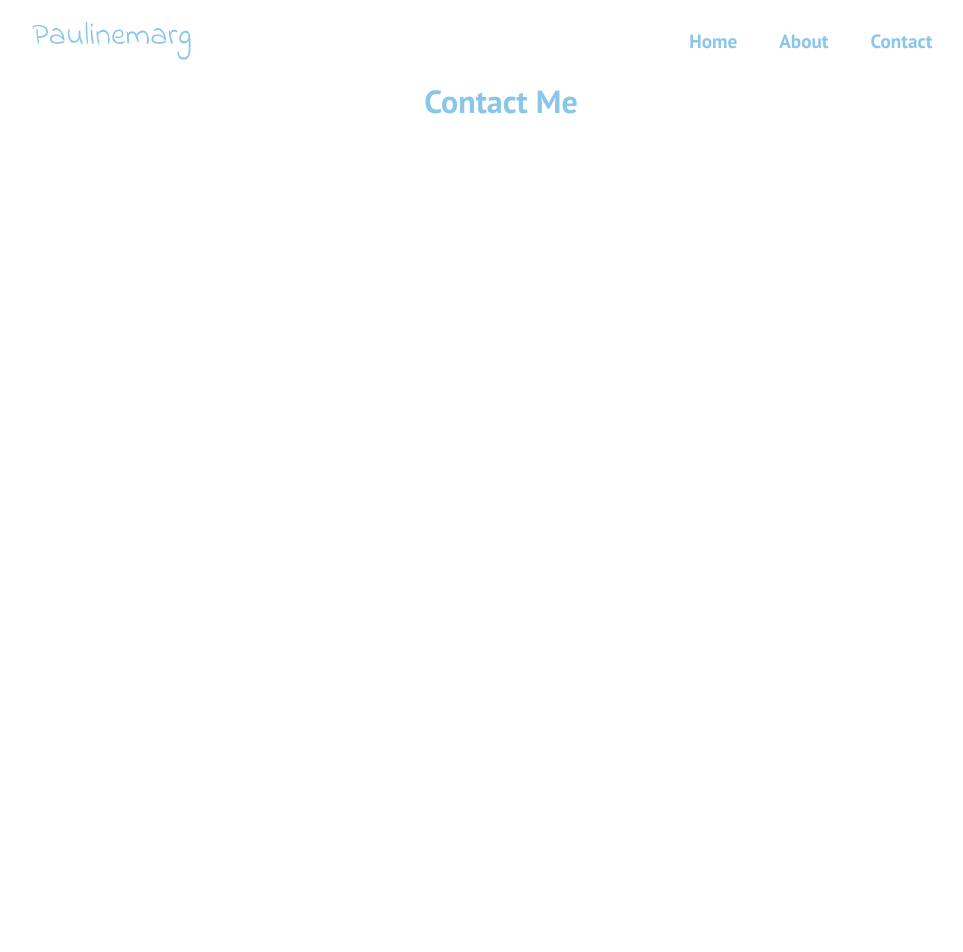
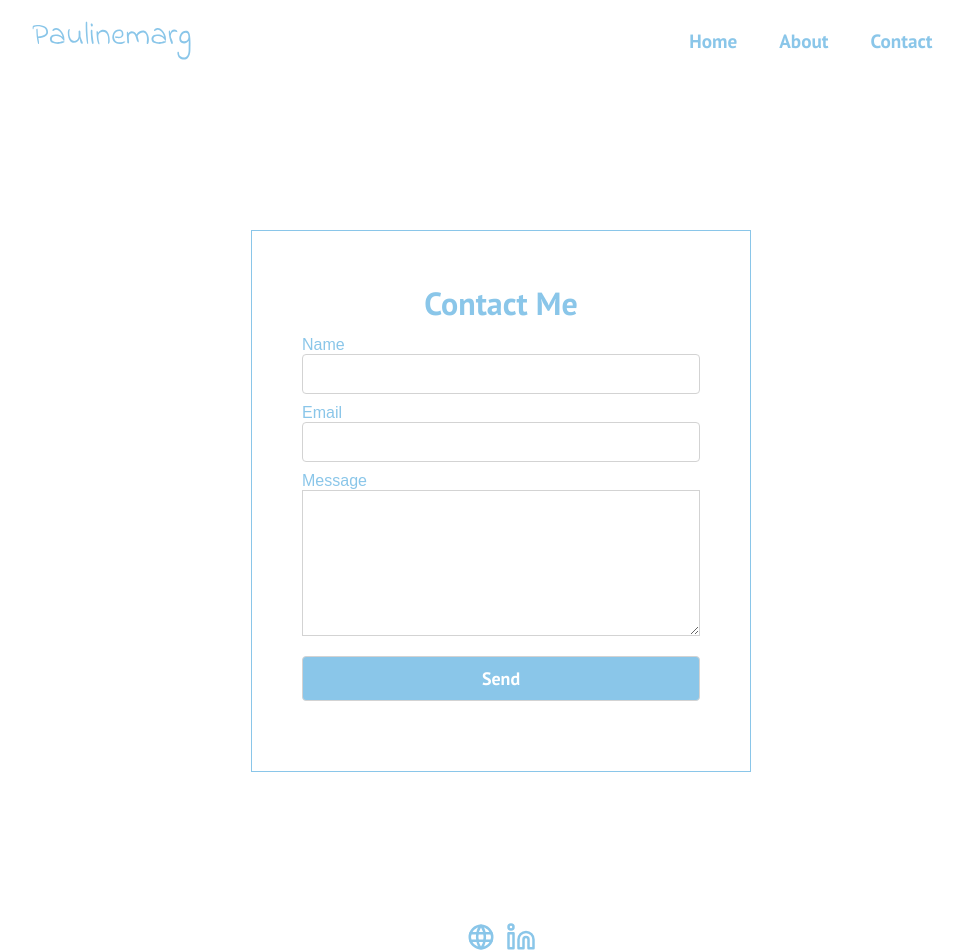
Before and after one commit to paulinemarg/myBlog, a React (Create React App) app: page /contact in a window 1280 px wide. Shown: the top 952 px of the page, without its empty margins (139-1102 px from the left). Before the commit the page ends 800 px from the top, so only its background shows below. Built offline with nearby package versions, Linux system fonts and the light colour scheme; the HTML template or start-up script is replaced by a standard one.

Commit message:
added contact form

```diff
--- /dev/null
+++ b/src/components/pages/Contact.css
@@ -0,0 +1,64 @@
+h1 {
+   border-bottom: 1px solid white;
+   color: #8AC6E9;
+   font-weight: 600;
+   line-height: 24px;
+   padding: 10px;
+   text-align: center;
+ }
+
+form {
+   background: white;
+   border: 1px solid #8AC6E9;
+   display: flex;
+   margin: 0 auto;
+   margin-top: 150px;
+   margin-bottom: 150px;
+   flex-direction: column;
+   max-width: 500px;
+   padding: 50px 50px;
+}
+
+input {
+   border: 1px solid lightgray;
+   border-radius: 4px;
+   box-sizing: border-box;
+   padding: 10px;
+   width: 100%;
+}
+
+label {
+   color: #8AC6E9;
+   display: block;
+   font-family: sans-serif;
+   margin-top: 10px;
+}
+
+textarea {
+  border: 1px solid lightgray;
+}
+
+.submitButton {
+   background-color: #8AC6E9;
+   color: white;
+   font-size: 18px;
+   font-weight: 600;
+   margin: 20px 0px;
+}
+
+.socialIcons {
+  display: flex;
+  flex-direction: row;
+  justify-content: center;
+  gap: 10px;
+}
+
+.socialIcons a{
+  color: #8AC6E9;
+}
+
+@media screen and (max-width: 960px) {
+  form {
+    max-width: 400px;
+  }
+}
--- a/src/components/pages/Contact.jsx
+++ b/src/components/pages/Contact.jsx
@@ -1,6 +1,45 @@
-import React from 'react';
-import '../../App.css';
+import React, { useRef } from 'react';
+import emailjs from '@emailjs/browser';
+import { TbWorld } from 'react-icons/tb';
+import { FiLinkedin } from 'react-icons/fi';
+import './Contact.css';
 
-export default function Contact() {
-  return <h1 className='contact'>Contact Me</h1>;
-}
+function Contact() {
+  const form = useRef();
+
+  const sendEmail = (e) => {
+    e.preventDefault();
+
+    emailjs.sendForm('service_ky0uvjw', 'template_z6v83lh', form.current, '4FwEpOrt0q2qRwytR')
+      .then((result) => {
+          console.log(result.text);
+          alert("Your message has been sent! Thank you!");
+      }, (error) => {
+          console.log(error.text);
+          alert("Failed to send, please try again!", error);
+      });
+  };
+
+  return (
+    <>
+    <div className='form'>
+    <form ref={form} onSubmit={sendEmail}>
+      <h1 className='contact'>Contact Me</h1>
+      <label>Name</label>
+      <input type="text" name="user_name" />
+      <label>Email</label>
+      <input type="email" name="user_email" />
+      <label>Message</label>
+      <textarea rows={8} name="message"/>
+      <input className='submitButton' type="submit" value="Send" />
+    </form>
+    </div>
+    <div className='socialIcons'>
+      <a href='https://paulinemarg.github.io/portfolio/'><TbWorld size={30}/></a>
+      <a href='https://www.linkedin.com/in/paulinemarg/'><FiLinkedin size={30}/></a>
+    </div>
+    </>
+  );
+};
+
+export default Contact;
```
